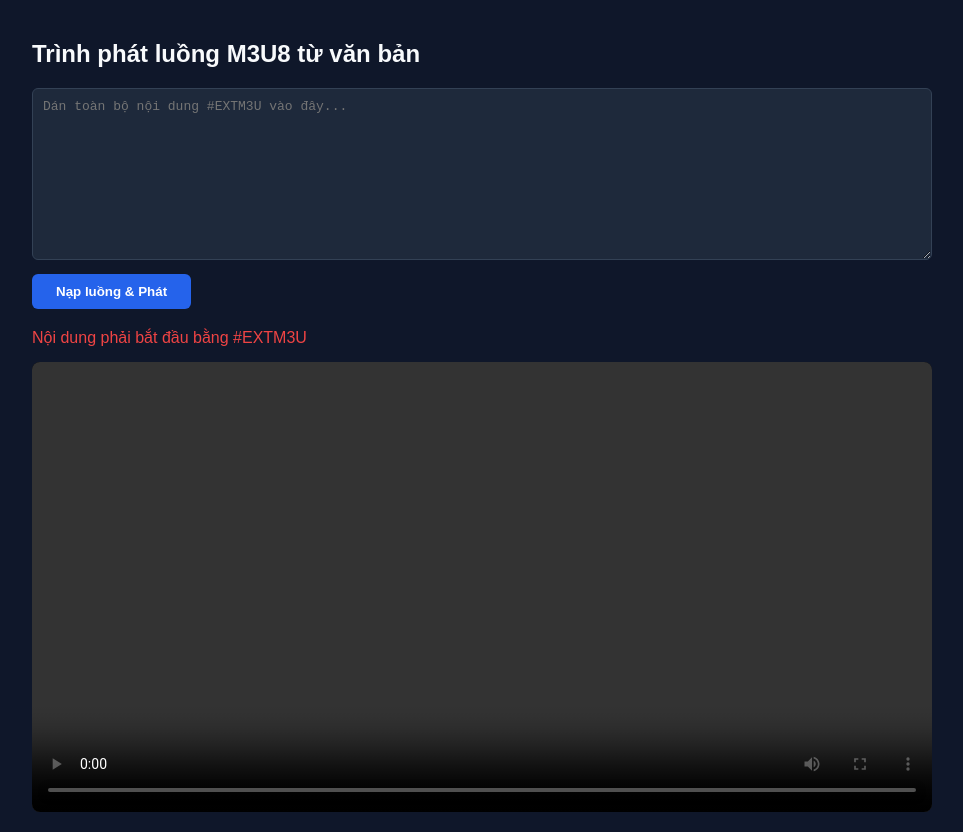
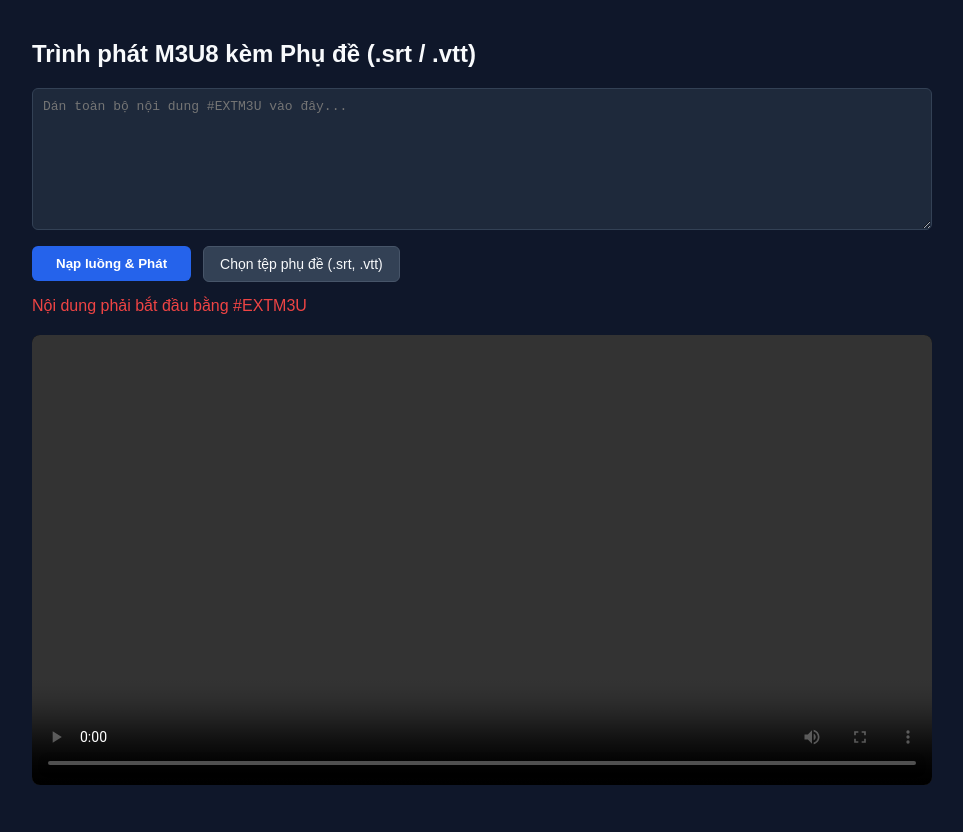
Before and after one commit to Kiyoshi2006/vercel, a React (Vite) app: page / in a window 1280 px wide. Both pictures are taken after a click on the button "Nạp luồng & Phát". Shown: the whole page, without its empty margins (158-1121 px from the left). After the commit the page ends 805 px from the top, so only its background shows below. Built offline with nearby package versions, Linux system fonts and the light colour scheme; the HTML template or start-up script is replaced by a standard one.

Commit message:
Update App.jsx

```diff
--- a/src/App.jsx
+++ b/src/App.jsx
@@ -4,9 +4,72 @@ import Hls from 'hls.js';
 export default function App() {
   const [m3u8Content, setM3u8Content] = useState('');
   const [errorMsg, setErrorMsg] = useState('');
+  const [subName, setSubName] = useState('');
+
   const videoRef = useRef(null);
   const hlsRef = useRef(null);
-  const blobUrlRef = useRef(null);
+  const playlistBlobUrlRef = useRef(null);
+  const subBlobUrlRef = useRef(null);
+
+  // Chuyển đổi định dạng SRT sang WebVTT nếu tải tệp .srt
+  const convertSrtToVtt = (srtText) => {
+    let vtt = 'WEBVTT\n\n' + srtText
+      .replace(/(\d{2}:\d{2}:\d{2}),(\d{3})/g, '$1.$2')
+      .replace(/\{[^\}]+\}/g, '');
+    return vtt;
+  };
+
+  const handleSubtitleFile = (e) => {
+    const file = e.target.files?.[0];
+    if (!file) return;
+
+    const reader = new FileReader();
+    reader.onload = (event) => {
+      let content = event.target.result;
+      const isSrt = file.name.endsWith('.srt');
+
+      if (isSrt) {
+        content = convertSrtToVtt(content);
+      }
+
+      if (subBlobUrlRef.current) {
+        URL.revokeObjectURL(subBlobUrlRef.current);
+      }
+
+      const blob = new Blob([content], { type: 'text/vtt' });
+      subBlobUrlRef.current = URL.createObjectURL(blob);
+      setSubName(file.name);
+      attachSubtitleTrack(subBlobUrlRef.current, file.name);
+    };
+    reader.readAsText(file);
+  };
+
+  const attachSubtitleTrack = (url, label) => {
+    const video = videoRef.current;
+    if (!video) return;
+
+    // Xóa các track phụ đề cũ đã thêm trước đó
+    const oldTracks = video.querySelectorAll('track');
+    oldTracks.forEach((t) => t.remove());
+
+    const track = document.createElement('track');
+    track.kind = 'subtitles';
+    track.label = label || 'Phụ đề';
+    track.srclang = 'vi';
+    track.src = url;
+    track.default = true;
+
+    video.appendChild(track);
+
+    // Kích hoạt hiển thị track
+    setTimeout(() => {
+      if (video.textTracks && video.textTracks.length > 0) {
+        for (let i = 0; i < video.textTracks.length; i++) {
+          video.textTracks[i].mode = 'showing';
+        }
+      }
+    }, 100);
+  };
 
   const handlePlayStream = () => {
     setErrorMsg('');
@@ -16,20 +79,17 @@ export default function App() {
       return;
     }
 
-    // Thu hồi URL Blob cũ nếu có
-    if (blobUrlRef.current) {
-      URL.revokeObjectURL(blobUrlRef.current);
+    if (playlistBlobUrlRef.current) {
+      URL.revokeObjectURL(playlistBlobUrlRef.current);
     }
 
-    // Tạo blob URL giả lập file playlist .m3u8
     const blob = new Blob([trimmed], { type: 'application/vnd.apple.mpegurl' });
     const playlistUrl = URL.createObjectURL(blob);
-    blobUrlRef.current = playlistUrl;
+    playlistBlobUrlRef.current = playlistUrl;
 
     const video = videoRef.current;
     if (!video) return;
 
-    // Hủy Hls instance cũ nếu đang chạy
     if (hlsRef.current) {
       hlsRef.current.destroy();
     }
@@ -45,6 +105,10 @@ export default function App() {
       hls.attachMedia(video);
 
       hls.on(Hls.Events.MANIFEST_PARSED, () => {
+        // Nạp lại phụ đề nếu đã chọn tệp trước khi bấm phát
+        if (subBlobUrlRef.current) {
+          attachSubtitleTrack(subBlobUrlRef.current, subName);
+        }
         video.play().catch((err) => console.log('Chặn autoplay:', err));
       });
 
@@ -54,9 +118,11 @@ export default function App() {
         }
       });
     } else if (video.canPlayType('application/vnd.apple.mpegurl')) {
-      // Hỗ trợ Safari native HLS
       video.src = playlistUrl;
       video.addEventListener('loadedmetadata', () => {
+        if (subBlobUrlRef.current) {
+          attachSubtitleTrack(subBlobUrlRef.current, subName);
+        }
         video.play().catch((err) => console.log('Chặn autoplay:', err));
       });
     } else {
@@ -67,16 +133,17 @@ export default function App() {
   useEffect(() => {
     return () => {
       if (hlsRef.current) hlsRef.current.destroy();
-      if (blobUrlRef.current) URL.revokeObjectURL(blobUrlRef.current);
+      if (playlistBlobUrlRef.current) URL.revokeObjectURL(playlistBlobUrlRef.current);
+      if (subBlobUrlRef.current) URL.revokeObjectURL(subBlobUrlRef.current);
     };
   }, []);
 
   return (
-    <div style={{ padding: 20, maxWidth: 900, margin: '0 auto' }}>
-      <h2>Trình phát luồng M3U8 từ văn bản</h2>
+    <div style={{ padding: 20, maxWidth: 900, margin: '0 auto', fontFamily: 'sans-serif' }}>
+      <h2>Trình phát M3U8 kèm Phụ đề (.srt / .vtt)</h2>
 
       <textarea
-        rows={10}
+        rows={8}
         style={{
           width: '100%',
           backgroundColor: '#1e293b',
@@ -93,11 +160,10 @@ export default function App() {
         onChange={(e) => setM3u8Content(e.target.value)}
       />
 
+      <div style={{ marginTop: 12, display: 'flex', alignItems: 'center', gap: 12, flexWrap: 'wrap' }}>
         <button
           onClick={handlePlayStream}
           style={{
-          marginTop: 10,
-          marginBottom: 20,
             padding: '10px 24px',
             background: '#2563eb',
             color: '#fff',
@@ -110,14 +176,42 @@ export default function App() {
           Nạp luồng & Phát
         </button>
 
+        <label
+          style={{
+            padding: '9px 16px',
+            background: '#334155',
+            color: '#f8fafc',
+            borderRadius: 6,
+            cursor: 'pointer',
+            fontSize: 14,
+            border: '1px solid #475569',
+          }}
+        >
+          Chọn tệp phụ đề (.srt, .vtt)
+          <input
+            type="file"
+            accept=".srt,.vtt"
+            style={{ display: 'none' }}
+            onChange={handleSubtitleFile}
+          />
+        </label>
+
+        {subName && (
+          <span style={{ fontSize: 13, color: '#38bdf8' }}>
+            Đã nạp: {subName}
+          </span>
+        )}
+      </div>
+
       {errorMsg && (
-        <div style={{ color: '#ef4444', marginBottom: 15 }}>{errorMsg}</div>
+        <div style={{ color: '#ef4444', marginTop: 15 }}>{errorMsg}</div>
       )}
 
-      <div style={{ background: '#000', borderRadius: 8, overflow: 'hidden' }}>
+      <div style={{ background: '#000', borderRadius: 8, overflow: 'hidden', marginTop: 20 }}>
         <video
           ref={videoRef}
           controls
+          crossOrigin="anonymous"
           style={{ width: '100%', maxHeight: '500px', display: 'block' }}
         />
       </div>
```
Lines whose indentation alone changed are shown as unchanged.
